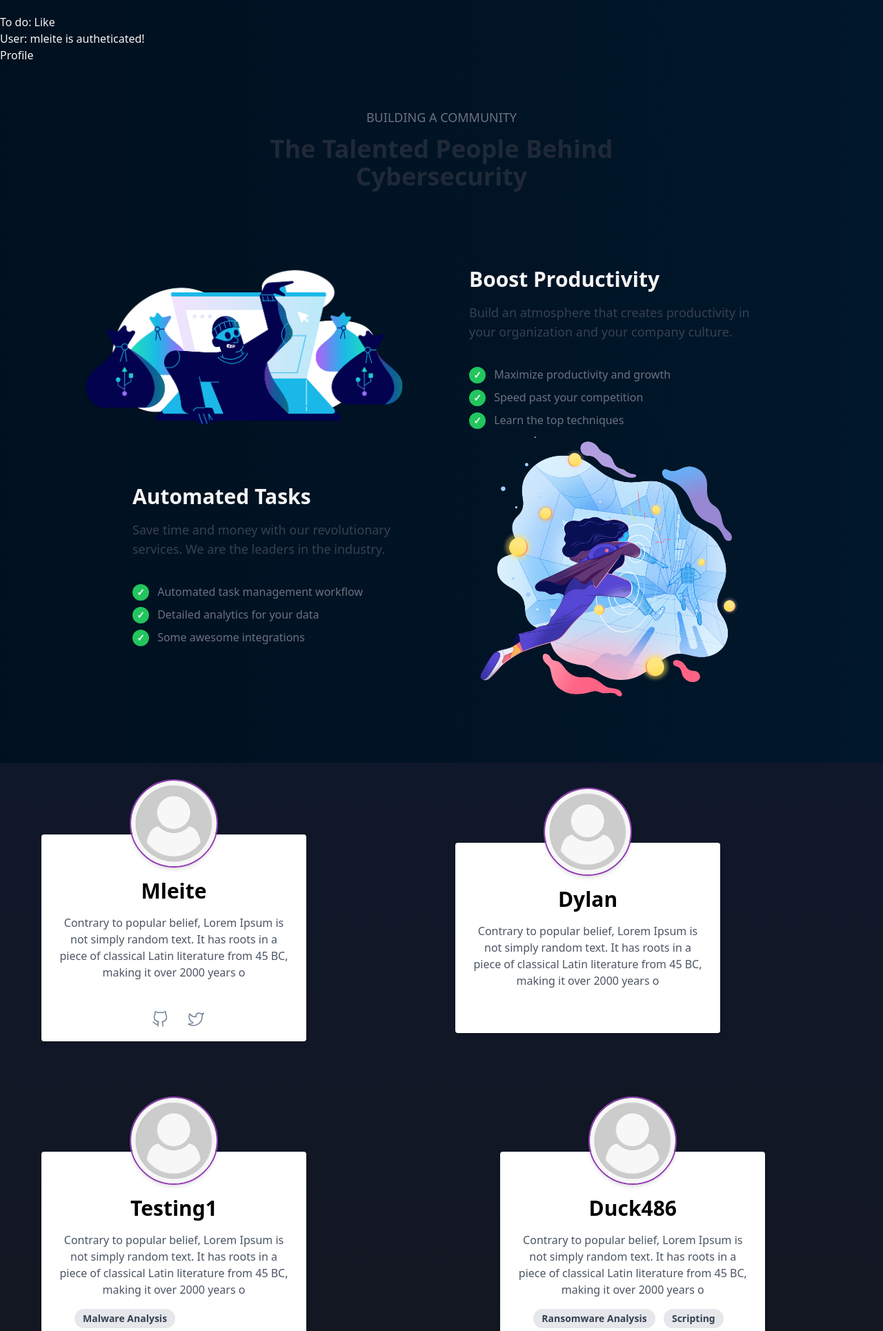
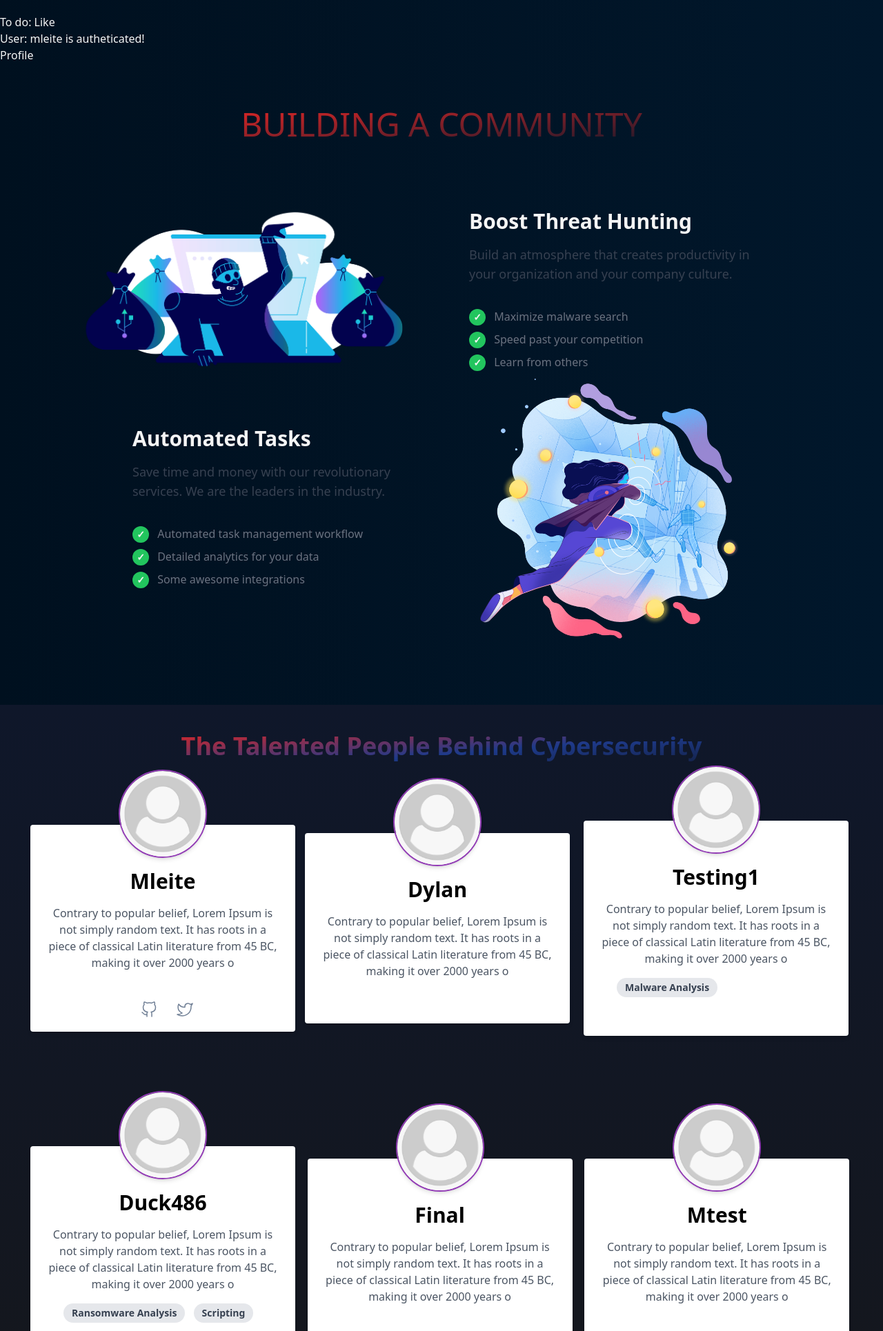
Before and after one commit to marksonw/CybersecurityPlatform, a Django app: page / in a window 1280 px wide. Shown: the part 56-1986 px from the top of the page at 69% size. Run offline with Django 4.2, Linux system fonts and the light colour scheme; a user stored in the database is signed in; data comes from the database, SQL or seed files in the repository; both versions use the stored data as it was after the commit; parts of the project's set-up code (start-up, migrations or seed data) failed here and were passed over; some libraries are stand-ins or nearby versions.

Commit message:
Profile research blog cards

```diff
--- a/static/styles/main.css
+++ b/static/styles/main.css
@@ -25,6 +25,8 @@ form input{
 #id_banner_image{
     width: 100px;
 }
+
+
 
 
 
--- a/users/templates/users/profile.html
+++ b/users/templates/users/profile.html
@@ -7,14 +7,10 @@
 
 <div class="container flex justify-center mx-auto pt-16">
   <div>
-    <p class="text-gray-500 text-lg text-center font-normal pb-3">
+    <p class=" text-5xl font-extrabold text-transparent bg-clip-text bg-gradient-to-br from-red-600 to-slate-900 text-center font-normal pb-3">
       BUILDING A COMMUNITY
     </p>
-    <h1
-      class="xl:text-4xl text-3xl text-center text-gray-800 font-extrabold pb-6 sm:w-4/6 w-5/6 mx-auto"
-    >
-      The Talented People Behind Cybersecurity
-    </h1>
+
   </div>
 </div>
 
@@ -30,20 +26,20 @@
       <!-- Content -->
       <div class="box-border order-first w-full text-black border-solid md:w-1/2 md:pl-10 md:order-none">
           <h2 class="m-0 text-xl font-semibold leading-tight border-0 border-gray-300 lg:text-3xl md:text-2xl">
-              Boost Productivity
+              Boost Threat Hunting
           </h2>
           <p class="pt-4 pb-8 m-0 leading-7 text-gray-700 border-0 border-gray-300 sm:pr-12 xl:pr-32 lg:text-lg">
               Build an atmosphere that creates productivity in your organization and your company culture.
           </p>
           <ul class="p-0 m-0 leading-6 border-0 border-gray-300">
               <li class="box-border relative py-1 pl-0 text-left text-gray-500 border-solid">
-                  <span class="inline-flex items-center justify-center w-6 h-6 mr-2 text-white bg-green-500 rounded-full"><span class="text-sm font-bold">✓</span></span> Maximize productivity and growth
+                  <span class="inline-flex items-center justify-center w-6 h-6 mr-2 text-white bg-green-500 rounded-full"><span class="text-sm font-bold">✓</span></span> Maximize malware search
               </li>
               <li class="box-border relative py-1 pl-0 text-left text-gray-500 border-solid">
                   <span class="inline-flex items-center justify-center w-6 h-6 mr-2 text-white bg-green-500 rounded-full"><span class="text-sm font-bold">✓</span></span> Speed past your competition
               </li>
               <li class="box-border relative py-1 pl-0 text-left text-gray-500 border-solid">
-                  <span class="inline-flex items-center justify-center w-6 h-6 mr-2 text-white bg-green-500 rounded-full"><span class="text-sm font-bold">✓</span></span> Learn the top techniques
+                  <span class="inline-flex items-center justify-center w-6 h-6 mr-2 text-white bg-green-500 rounded-full"><span class="text-sm font-bold">✓</span></span> Learn from others
               </li>
           </ul>
       </div>
@@ -84,6 +80,9 @@
 
 <div class="w-full bg-gradient-to-t from-slate-900 via-neutral-900 to-slate-900 px-10 pt-10">
   <div class="container mx-auto">
+
+    <h1 class="xl:text-4xl text-3xl text-center text-transparent font-bold bg-clip-text bg-gradient-to-br from-red-600 via-blue-900 to-slate-900 pb-6 sm:w-4/6 w-5/6 mx-auto">The Talented People Behind Cybersecurity</h1>
+
     <div
       role="list"
       aria-label="Behind the scenes People "
@@ -92,7 +91,7 @@
     {% for profile in profiles %}
       <div
         role="listitem"
-        class="xl:w-1/3 sm:w-3/4 md:w-2/5 relative mt-16 mb-32 ml-5 sm:mb-24 xl:max-w-sm lg:w-2/5 h-full "
+        class="xl:w-1/3 sm:w-3/4 md:w-2/5 relative mt-16 mb-32 mr-1 ml-1 sm:mb-24 xl:max-w-sm lg:w-2/5 h-full "
       >
       <a href="{% url 'user-profile' profile.id %}">
         <div class="rounded overflow-hidden shadow-md bg-white ">
```
Also changed, not shown: users/templates/users/user-profile.html (+33 -2 lines), db.sqlite3.
